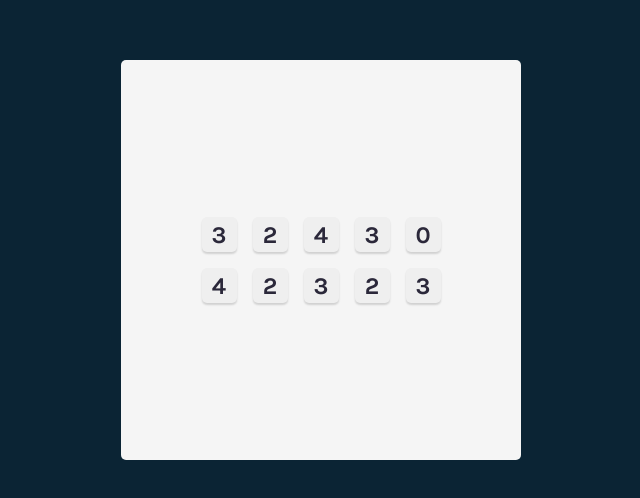
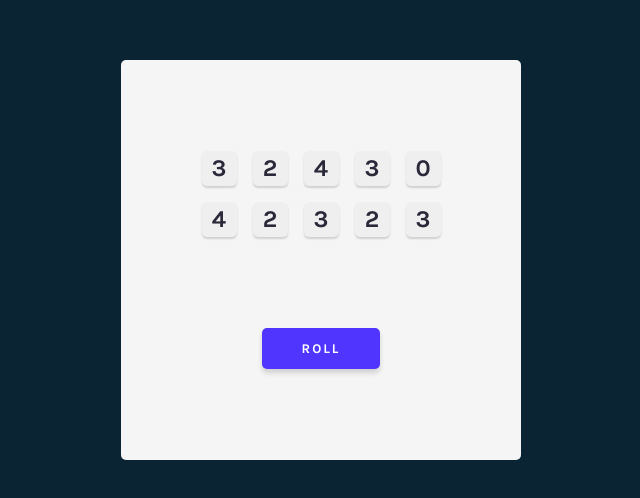
Before and after one commit to Akshay-Tarde/react-tenzies, a React (Vite) app: page / in a window 1280 px wide. Shown: the part 140-638 px from the top of the page, without its empty margins (319-959 px from the left). Built offline with nearby package versions, Linux system fonts and the light colour scheme.

Commit message:
Added a ROLL button to change the random numbers in the Dice.

```diff
--- a/src/components/App.jsx
+++ b/src/components/App.jsx
@@ -20,15 +20,18 @@ export default function App() {
     //         .fill(0)
     //         .map(() => Math.ceil(Math.random() * 6))
     // }
-
-    console.log(diceArray)
+    function rollDice() {
+        setDiceArray(generateAllNewDice())
+    }
 
     const dieMap = diceArray.map(item => <Die value={item}/> )
+
     return (
         <main>
             <div className="dice-container">
                 {dieMap}
             </div>
+            <button className="roll-dice" onClick={rollDice}>ROLL</button>
         </main>
     )
 }
--- a/src/index.css
+++ b/src/index.css
@@ -21,8 +21,9 @@ main {
   margin: 0 auto;
   margin-top: auto;
   display: flex;
+  flex-direction: column;
+  justify-content: space-evenly;
   align-items: center;
-  justify-content: center;
 }
 
 .dice-container {
@@ -31,8 +32,12 @@ main {
   gap: 1em;
 }
 
+button {
+  cursor: pointer;
+  font-family: Karla, sans-serif;
+}
+
 .die {
-  font-family: Karla, sans-serif;
   height: 35px;
   width: 35px;
   color: #2B283A;
@@ -41,5 +46,15 @@ main {
   border: none;
   box-shadow: 0px 2px 2px rgba(0, 0, 0, 0.15);
   border-radius: 5px;
+}
 
+.roll-dice {
+  background-color: #5035FF;
+  padding: 1em 3em;
+  border: none;
+  border-radius: 5px;
+  color: #fff;
+  font-weight: 700;
+  letter-spacing: 2px;
+  box-shadow: 0 4px 5px rgba(0, 0, 0, 0.15);
 }
```
